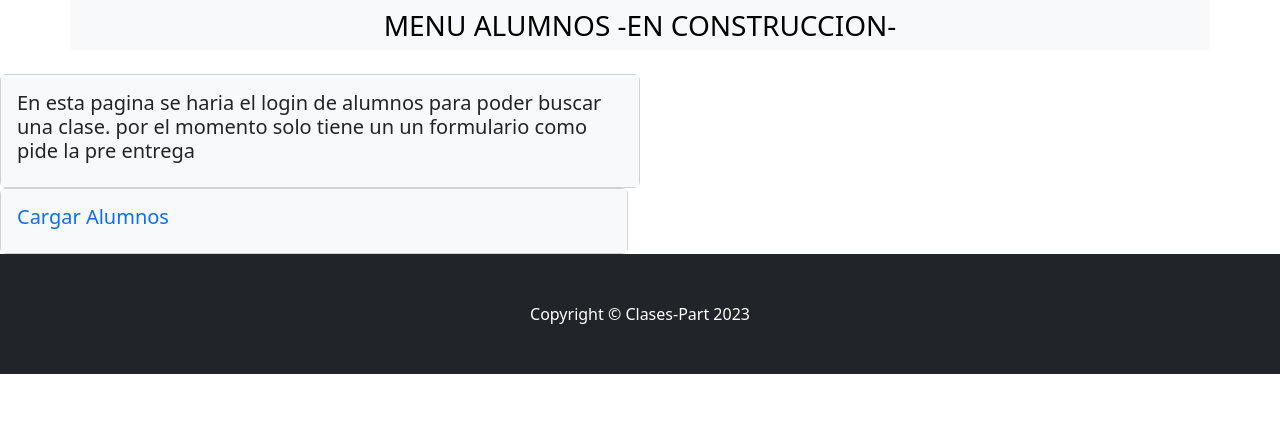
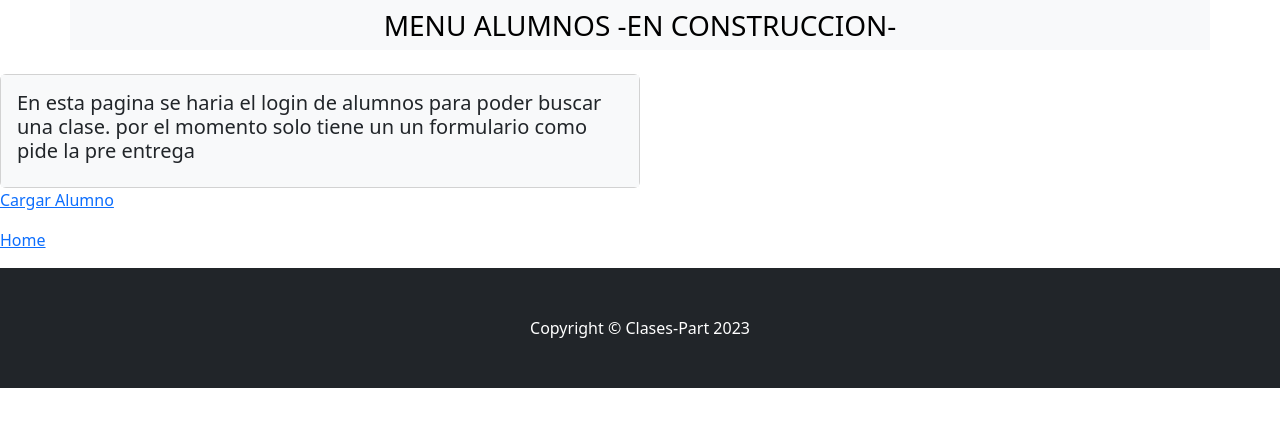
Before and after one commit to Egealucas17/Preentrega3Egea, a Django app: page /alumnos/ in a window 1280 px wide. Shown: the part 56-483 px from the top of the page. Run offline with Django 4.2, Linux system fonts and the light colour scheme; some libraries are stand-ins or nearby versions.

Commit message:
arreglado un error en navbar

```diff
--- a/project/alumnos/templates/alumnos/index.html
+++ b/project/alumnos/templates/alumnos/index.html
@@ -22,16 +22,7 @@
     </div>
 </div>
 
-<div class="row" >
-    <div class="col-md-6">
-        <div class="card">
-            <a href="{% url 'alumnos:cargaAlumno' %}" style="text-decoration: none">
-                <div class="card-body bg-light">
-                    <h5 class="card-title">
-                        Cargar Alumnos
-                    </h5>
-                </div>
-            </a>
-        </div>
-    </div>
+<p><a href=" {% url 'alumnos:cargaAlumno' %} " >    Cargar Alumno </a></p>
+<p><a href=" {% url 'home:index' %} " >    Home </a></p>
+
 {% endblock content %}
--- a/project/home/templates/home/navbar.html
+++ b/project/home/templates/home/navbar.html
@@ -5,8 +5,8 @@
         <button class="navbar-toggler" type="button" data-bs-toggle="collapse" data-bs-target="#navbarSupportedContent" aria-controls="navbarSupportedContent" aria-expanded="false" aria-label="Toggle navigation"><span class="navbar-toggler-icon"></span></button>
         <div class="collapse navbar-collapse" id="navbarSupportedContent">
             <ul class="navbar-nav ms-auto mb-2 mb-lg-0">
-                <li class="nav-item"><a class="nav-link active" aria-current="page" href="{% url 'index' %}">inicio</a></li>
-                <li class="nav-item"><a class="nav-link" href={% url 'index' %}>Reservar Clase</a></li>
+                <li class="nav-item"><a class="nav-link active" aria-current="page" href="{% url 'home:index' %}">inicio</a></li>
+                <li class="nav-item"><a class="nav-link" href={% url 'home:index' %}>Reservar Clase</a></li>
                 <li class="nav-item"><a class="nav-link" href="{% url 'alumnos:index' %}">Alumnos</a></li>
                 <li class="nav-item"><a class="nav-link" href="#!">About</a></li>
             </ul>
--- a/project/home/urls.py
+++ b/project/home/urls.py
@@ -2,6 +2,8 @@
 from django.contrib.staticfiles.urls import staticfiles_urlpatterns
 from django.urls import path
 from django.views.generic import TemplateView
+
+app_name = "home"
 
 urlpatterns = [
     path("", TemplateView.as_view(template_name="index.html"), name="index"),
```
